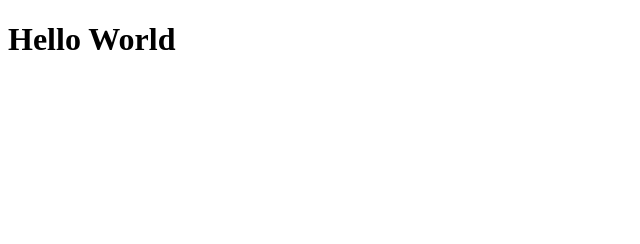
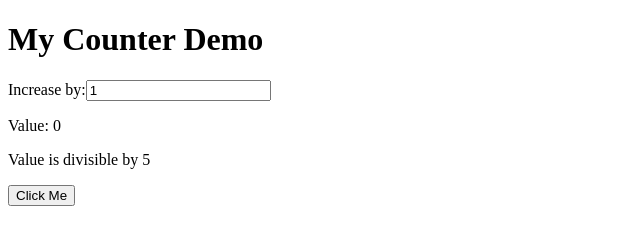
Before and after one commit to oreny/react2020-labs, a React app: page / in a window 1280 px wide. Shown: the whole page, without its empty margins (0-640 px from the left). Built offline with nearby package versions, Linux system fonts and the light colour scheme.

Commit message:
after code optimizations

```diff
--- a/html/index.html
+++ b/html/index.html
@@ -5,6 +5,6 @@
     <title>Hello World</title>
 </head>
 <body>
-    <main></main>
+    <div id="root"></div>
 </body>
 </html>
--- a/package.json
+++ b/package.json
@@ -14,6 +14,7 @@
     "jquery": "^3.5.1",
     "react": "^16.11.0",
     "react-dom": "^16.11.0",
+    "sass-loader": "^10.0.5",
     "style-loader": "^2.0.0",
     "webpack": "^4.41.2",
     "webpack-cli": "^3.3.10",
--- a/src/main.js
+++ b/src/main.js
@@ -1,16 +1,71 @@
-import React from 'react';
-import ReactDOM from 'react-dom';
-
-const App = () => {
-
-  return (
-    <div>
-      <h1>Hello World</h1>
-    </div>
-  )
-};
+import React, { useState, useCallback } from "react";
+import ReactDOM from "react-dom";
 
 
-// main.js
-const root = document.querySelector('main');
-ReactDOM.render(<App />, root);
+const Header = React.memo(function Header(props) {
+    console.count("Header.render");
+    return <h1>My Counter Demo</h1>;
+});
+
+const DisplayValue = React.memo(
+    function DisplayValue(props) {
+        console.count("DisplayValue.render");
+        const { val } = props;
+        return <p>Value: {val}</p>;
+    },
+    (prevProps, nextProps) => prevProps.val === nextProps.val
+);
+
+const DisplayMod5 = React.memo(
+    function DisplayMod5(props) {
+        console.count("DisplayMod5.render");
+
+        const { val } = props;
+        const text =
+            val % 5 === 0 ? "Value is divisible by 5" : "Value does not divide by 5";
+
+        return <p>{text}</p>;
+    },
+    function (prevProps, nextProps) {
+        return (prevProps.val % 5 === 0) === (nextProps.val % 5 === 0);
+    }
+);
+
+const MyButton = React.memo(function MyButton(props) {
+    console.count("MyButton.render");
+    return <button onClick={props.onClick}>Click Me</button>;
+});
+
+export default function Counter() {
+    console.count("Counter.render");
+
+    const [count, setCount] = useState(0);
+    const [delta, setDelta] = useState(1);
+
+    const inc = useCallback(
+        function inc() {
+            setCount((val) => val + delta);
+        },
+        [delta]
+    );
+
+    return (
+        <>
+            <Header />
+            <label>
+                Increase by:
+                <input
+                    type="number"
+                    value={delta}
+                    onChange={(e) => setDelta(Number(e.target.value))}
+                />
+            </label>
+            <DisplayValue val={count} />
+            <DisplayMod5 val={count} />
+            <MyButton onClick={inc} />
+        </>
+    );
+}
+
+const rootElement = document.getElementById("root");
+ReactDOM.render(<Counter />, rootElement);
--- a/webpack.config.js
+++ b/webpack.config.js
@@ -31,27 +31,6 @@ module.exports = {
           }
         ],
         include: /\.module\.scss$/
-      },
-      {
-        test: /\.s[ac]ss$/i,
-        use: [
-          {
-            loader: MiniCssExtractPlugin.loader,
-          },
-          'css-loader',
-          'sass-loader',
-        ],
-        exclude: /\.module\.css$/
-      },
-      {
-        test: /\.css$/i,
-        use: [
-          {
-            loader: MiniCssExtractPlugin.loader,
-          },
-          'css-loader',
-        ],
-        exclude: /\.module\.css$/
       }
     ]
   },
```
